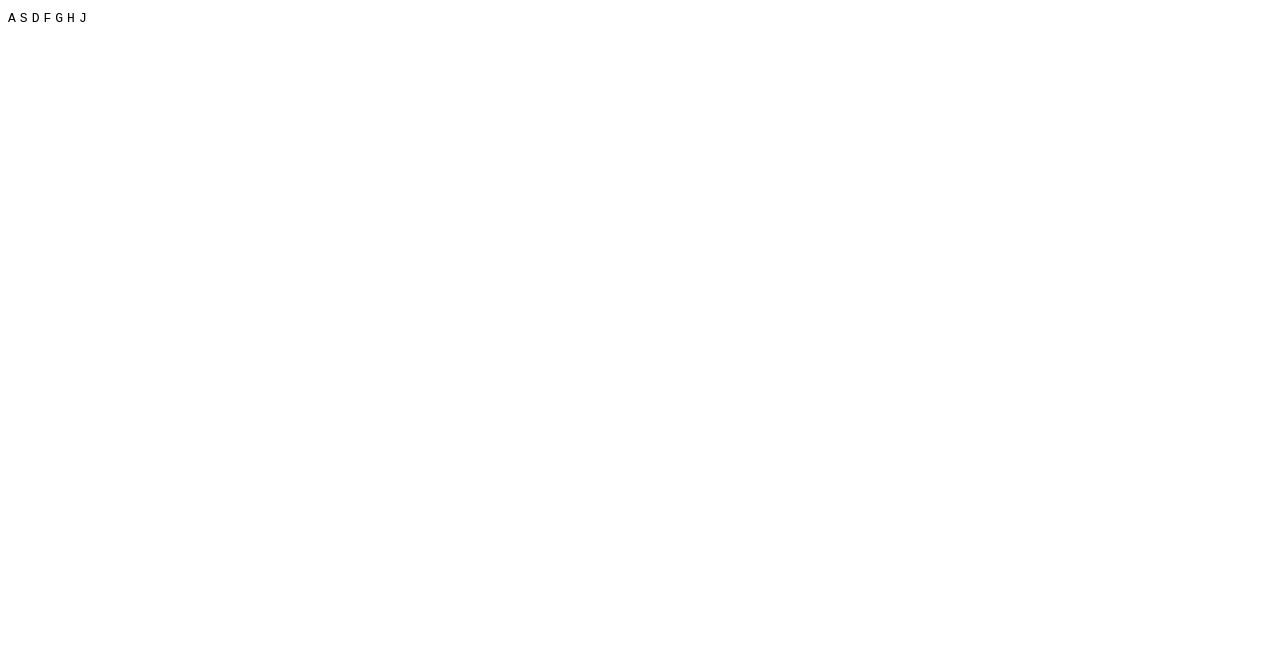
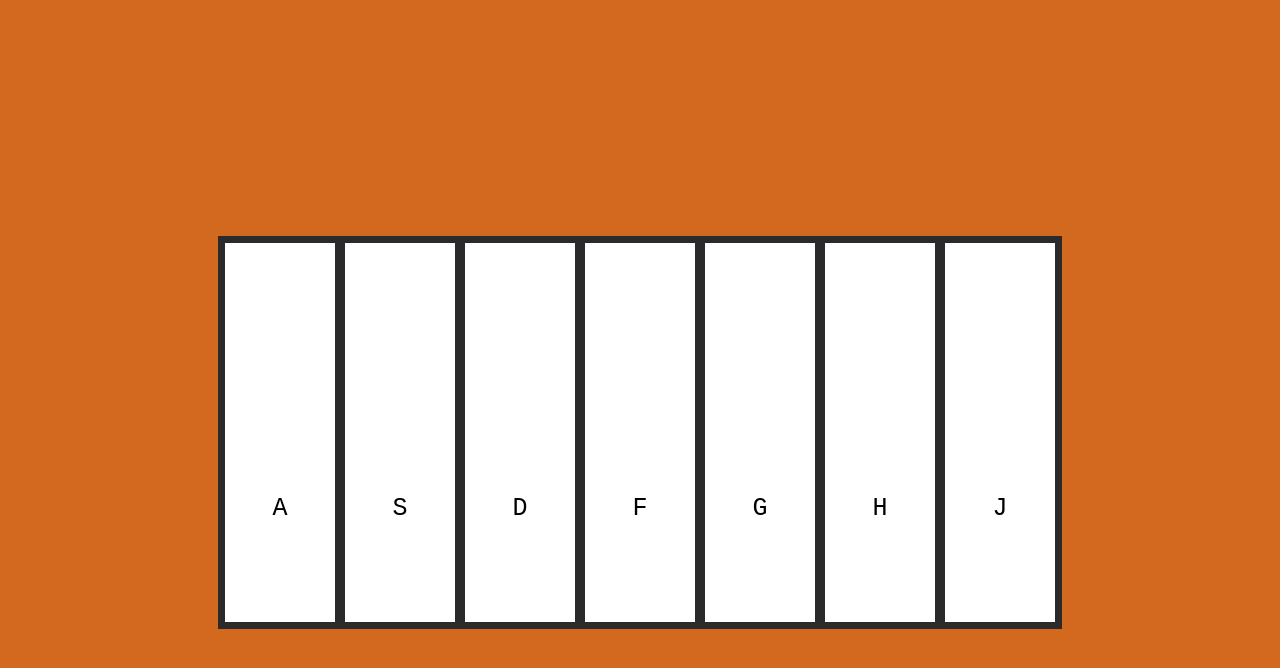
Before and after one commit to j-tesla/virtual-piano, a plain HTML site: page index.html in a window 1280 px wide. Drawn offline with Linux system fonts and the light colour scheme.

Commit message:
Added stylesheet
Modified index.html too

```diff
--- a/index.html
+++ b/index.html
@@ -3,8 +3,17 @@
 <head>
     <meta charset="utf-8">
     <title>Virtual Piano</title>
+    <link rel="stylesheet" href="style.css">
 </head>
 <body>
-<kbd>A</kbd> <kbd>S</kbd> <kbd>D</kbd> <kbd>F</kbd> <kbd>G</kbd> <kbd>H</kbd> <kbd>J</kbd>
+    <div class="container">
+        <kbd>A</kbd>
+        <kbd>S</kbd>
+        <kbd>D</kbd>
+        <kbd>F</kbd>
+        <kbd>G</kbd>
+        <kbd>H</kbd>
+        <kbd>J</kbd>
+    </div>
 </body>
 </html>
--- /dev/null
+++ b/style.css
@@ -0,0 +1,26 @@
+body {
+    background-color: chocolate ;
+}
+kbd {
+    background-color: white;
+    text-align: center;
+    display: inline-block;
+    border: 7px solid #2b2b2b;
+    height: 40%;
+    width: 110px;
+    font-size: 25px;
+    max-lines: 1;
+    margin: -4px;
+    padding-top: 30%;
+}
+
+.container {
+    width: max-content;
+    height: 40%;
+    margin: 0;
+    position: absolute;
+    top: 50%;
+    left: 50%;
+    -ms-transform: translate(-50%, -50%);
+    transform: translate(-50%, -50%);
+}
```
